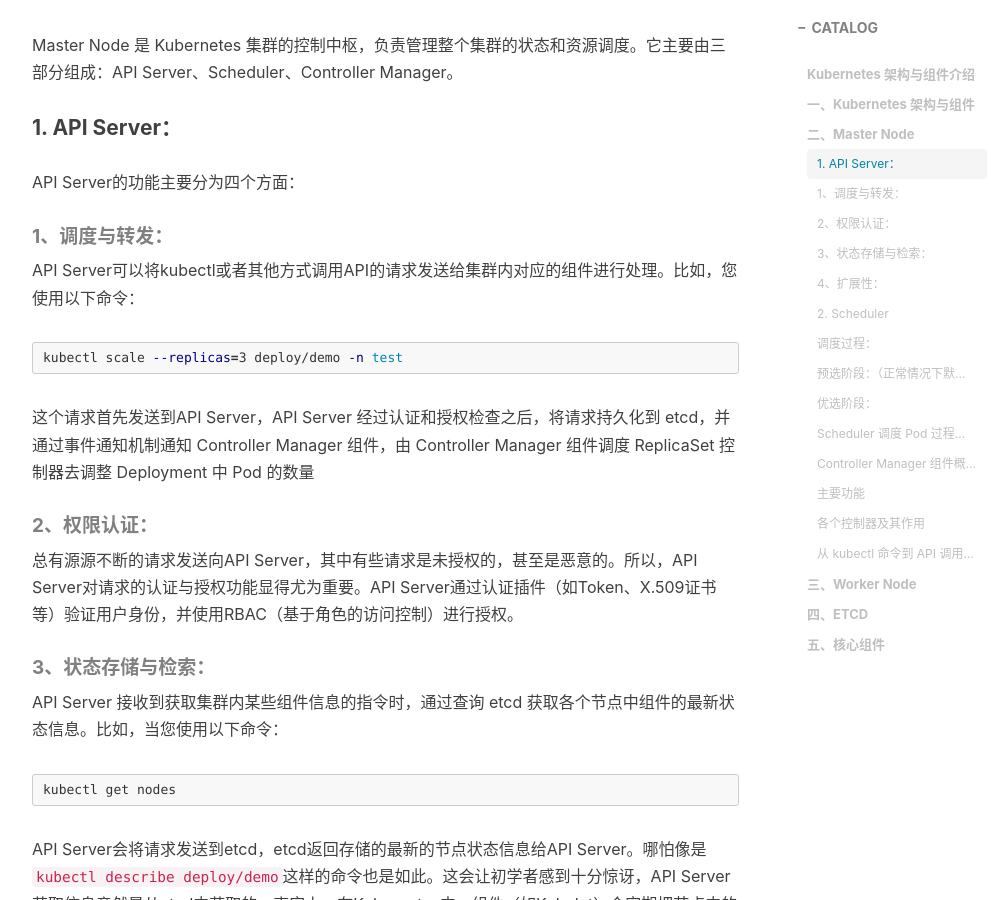
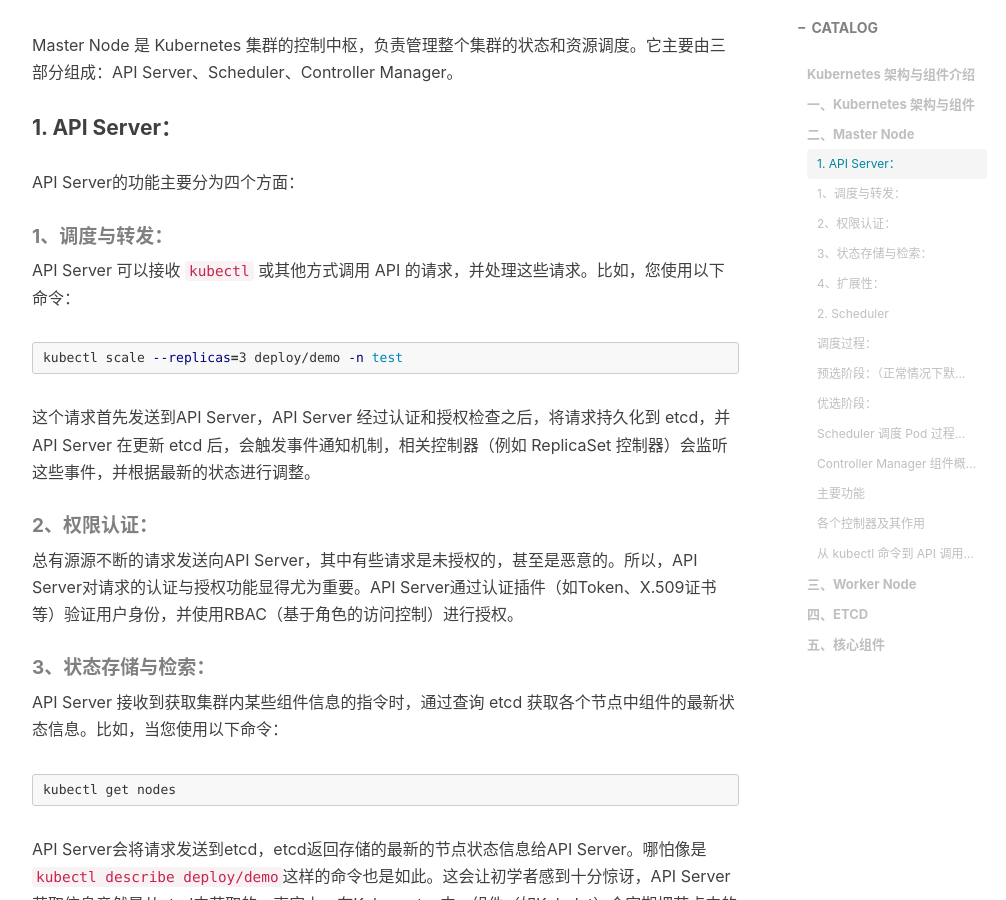
Before and after one commit to hodie-aurora/hodie-aurora.github.io, a Jekyll site: the page built from _posts/2025-01-14-02-kubernetes架构与组件.md, in a window 1280 px wide and 900 px high, scrolled down 1644 px. Shown: the whole window, without its empty margins (233-1239 px from the left). Built offline with Jekyll 4.4.1, drawn with Linux system fonts in a browser that asks for light colours; nearby versions of some CDN libraries; comment, search, counter and statistics services are not loaded; some of the changed text lies outside the part shown.

Commit message:
fixed error

````diff
--- a/_posts/2025-01-14-02-kubernetes架构与组件.md
+++ b/_posts/2025-01-14-02-kubernetes架构与组件.md
@@ -29,13 +29,13 @@ API Server的功能主要分为四个方面：
 
 ##### **1、调度与转发**：
 
-API Server可以将kubectl或者其他方式调用API的请求发送给集群内对应的组件进行处理。比如，您使用以下命令：
+API Server 可以接收 `kubectl` 或其他方式调用 API 的请求，并处理这些请求。比如，您使用以下命令：
 
 ```bash
 kubectl scale --replicas=3 deploy/demo -n test
 ```
 
-这个请求首先发送到API Server，API Server 经过认证和授权检查之后，将请求持久化到 etcd，并通过事件通知机制通知 Controller Manager 组件，由 Controller Manager 组件调度 ReplicaSet 控制器去调整 Deployment 中 Pod 的数量
+这个请求首先发送到API Server，API Server 经过认证和授权检查之后，将请求持久化到 etcd，并API Server 在更新 etcd 后，会触发事件通知机制，相关控制器（例如 ReplicaSet 控制器）会监听这些事件，并根据最新的状态进行调整。
 
 ##### **2、权限认证**：
 
@@ -94,7 +94,7 @@ Scheduler的调度主要分为两个阶段，分别是预选阶段和优选阶
 当用户通过 `kubectl` 命令创建一个新的 Pod 时，Pod 的调度过程大致可以分为以下几个步骤：
 
 1. **Pod 创建** ：用户通过 `kubectl` 提交创建 Pod 的请求，API Server 接收到请求后，将 Pod 的信息存储在 etcd 中，标记为待调度状态。
-2. **Scheduler 监听** ：Scheduler 持续监听 API Server 的事件，捕捉到新创建的未调度 Pod 事件。
+2. **Scheduler 监听** ：Scheduler 通过 Watch API 持续监听未调度的 Pod 资源对象的变化事件，当检测到新创建的未调度 Pod 时，进行调度。
 3. **预选阶段** ：Scheduler 对集群中的节点进行筛选，过滤掉不符合基本要求的节点，例如资源不足或状态不可用的节点。
 4. **优选阶段** ：Scheduler 对预选出的节点进行打分，根据节点的资源剩余情况、网络拓扑、历史性能数据等综合考量，选择最佳节点。
 5. **调度绑定** ：Scheduler 将 Pod 绑定到选定的节点，并将调度结果更新到 API Server。
@@ -171,11 +171,11 @@ Controller Manager 是 Kubernetes 的一个核心组件，它是一个控制器
    - **通知 Controller Manager**：在 etcd 数据更新后，API Server 会通过事件通知机制，将变更通知给 Controller Manager 中的相关控制器（例如 ReplicaSet 控制器）。
 3. **Controller Manager**：
 
-   - **监控变更** **：**ReplicaSet 控制器通过 API Server 订阅和监听 Deployment 和 ReplicaSet 对象的变更事件。当 API Server 检测到 Deployment 的副本数量发生变化时，会通知 ReplicaSet 控制器。ReplicaSet 控制器再通过 API Server 获取最新的副本数量配置。
+   - **监控变更** ：ReplicaSet 控制器通过 API Server 订阅和监听 Deployment 和 ReplicaSet 对象的变更事件。当 API Server 检测到 Deployment 的副本数量发生变化时，会通知 ReplicaSet 控制器。ReplicaSet 控制器再通过 API Server 获取最新的副本数量配置。
    - **调整 ReplicaSet**：ReplicaSet 控制器根据新的副本数量配置，更新 ReplicaSet 对象的期望状态（从 1 个副本调整为 2 个）。
 4. **ReplicaSet 控制器**：
 
-   - **创建新 Pod**：ReplicaSet 控制器通过 API Server 发送请求，创建新的 Pod 以满足新的副本数量要求。
+   - **创建新 Pod**：ReplicaSet 控制器检测到需要增加副本数量时，通过 API Server 创建新的 Pod。
 5. **Scheduler**：
 
    - **分配节点**：Scheduler 接收到新 Pod 创建请求后，会将新创建的 Pod 分配到合适的节点上运行。
````
